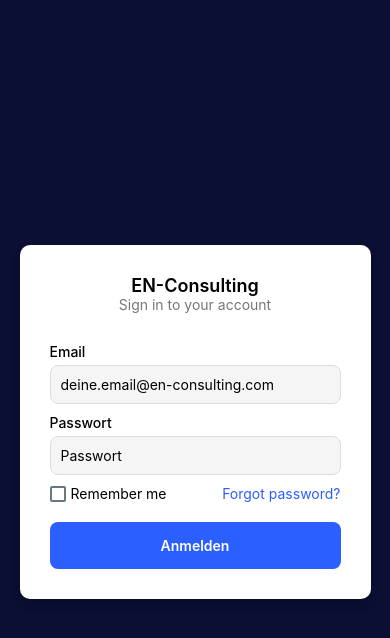
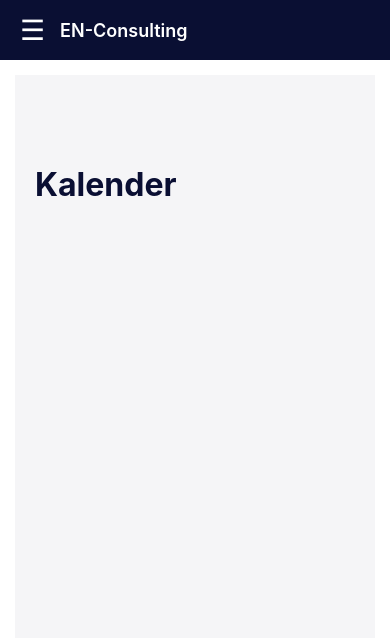
Before and after one commit to tobias200728/EN-Consulting_Projektmanagement-tool, a React Native app in the folder frontend/: screen /Calendar in a window 390 px wide. Shown: the top 638 px of the page. Built offline with nearby package versions, Linux system fonts and the light colour scheme.

Commit message:
add components

```diff
--- a/frontend/App.jsx
+++ b/frontend/App.jsx
@@ -2,9 +2,12 @@ import { StatusBar } from 'expo-status-bar';
 import { StyleSheet, Text, View } from 'react-native';
 import { NavigationContainer } from '@react-navigation/native';
 import { createNativeStackNavigator } from '@react-navigation/native-stack';
-import Home from './components/Home';
 import Login from './components/Login';
 import Layout from './components/Layout';
+import Dashboard from './components/Dashboard';
+import Projects from './components/Projects';
+import Calendar from './components/Calendar';
+import Documents from './components/Documents';
 
 const Stack = createNativeStackNavigator();
 
@@ -13,8 +16,12 @@ export default function App() {
     <NavigationContainer>
       <Stack.Navigator screenOptions={{headerShown: false}}>
         <Stack.Screen name="Login" component={Login} />
-        <Stack.Screen name="Home" component={Home} />
         <Stack.Screen name="Layout" component={Layout} />
+        <Stack.Screen name="Dashboard" component={Dashboard} />
+        <Stack.Screen name="Projects" component={Projects} />
+        <Stack.Screen name="Calendar" component={Calendar} />
+        <Stack.Screen name="Documents" component={Documents} />
+
       </Stack.Navigator>
       <StatusBar style="auto" />
     </NavigationContainer>
--- /dev/null
+++ b/frontend/components/Calendar.jsx
@@ -0,0 +1,31 @@
+import React from "react"
+import { View, Text, StyleSheet } from "react-native"
+import Layout from "./Layout"
+
+const Calendar = () => {
+  return (
+    <Layout>
+      <View style={styles.container}>
+        <Text style={styles.title}>Kalender</Text>
+      </View>
+    </Layout>
+  )
+}
+
+const styles = StyleSheet.create({
+  container: {
+    flex: 1,
+    backgroundColor: '#f5f5f7',
+    paddingTop: 80, // Platz für den Hamburger-Button im Layout
+  },
+  title: {
+    fontSize: 32,
+    fontWeight: 'bold',
+    color: '#0a0f33',
+    marginLeft: 20,
+    marginTop: 10,
+    textAlign: 'left', // Links ausrichten
+  },
+})
+
+export default Calendar
--- /dev/null
+++ b/frontend/components/Dashboard.jsx
@@ -0,0 +1,31 @@
+import React from "react"
+import { View, Text, StyleSheet } from "react-native"
+import Layout from "./Layout"
+
+const Dashboard = () => {
+  return (
+    <Layout>
+      <View style={styles.container}>
+        <Text style={styles.title}>Dashboard</Text>
+      </View>
+    </Layout>
+  )
+}
+
+const styles = StyleSheet.create({
+  container: {
+    flex: 1,
+    backgroundColor: '#f5f5f7',
+    paddingTop: 80, // Platz für den Hamburger-Button im Layout
+  },
+  title: {
+    fontSize: 32,
+    fontWeight: 'bold',
+    color: '#0a0f33',
+    marginLeft: 20,
+    marginTop: 10,
+    textAlign: 'left', // Links ausrichten
+  },
+})
+
+export default Dashboard
--- /dev/null
+++ b/frontend/components/Documents.jsx
@@ -0,0 +1,31 @@
+import React from "react"
+import { View, Text, StyleSheet } from "react-native"
+import Layout from "./Layout"
+
+const Documents = () => {
+  return (
+    <Layout>
+      <View style={styles.container}>
+        <Text style={styles.title}>Dokumente</Text>
+      </View>
+    </Layout>
+  )
+}
+
+const styles = StyleSheet.create({
+  container: {
+    flex: 1,
+    backgroundColor: '#f5f5f7',
+    paddingTop: 80, // Platz für den Hamburger-Button im Layout
+  },
+  title: {
+    fontSize: 32,
+    fontWeight: 'bold',
+    color: '#0a0f33',
+    marginLeft: 20,
+    marginTop: 10,
+    textAlign: 'left', // Links ausrichten
+  },
+})
+
+export default Documents
--- a/frontend/components/Home.jsx
+++ /dev/null
@@ -1,13 +0,0 @@
-import React from "react"
-import { View, Text } from "react-native"
-import styles from "../style/Home.styles"
-
-const Home = () => {
-  return (
-    <View style={styles.container}>
-      <Text style={styles.title}>hello</Text>
-    </View>
-  )
-}
-
-export default Home
--- a/frontend/components/Layout.jsx
+++ b/frontend/components/Layout.jsx
@@ -21,7 +21,7 @@ export default function Layout({ children }) {
     <View style={styles.container}>
       {/* Sidebar */}
       <Animated.View style={[styles.sidebar, { left: slideAnim }]}>
-        <Sidebar onNavigate={toggleMenu} />
+        <Sidebar onPress={toggleMenu} />
       </Animated.View>
 
       {/* Overlay */}
--- a/frontend/components/Login.jsx
+++ b/frontend/components/Login.jsx
@@ -1,33 +1,55 @@
 import React, { useState } from 'react';
 import { View, Text, TextInput, TouchableOpacity, StyleSheet, CheckBox } from 'react-native';
-import Home from './Home';
 
-export default function Login({ navigation }) {
-  const [email, setEmail] = useState('');
+const Login = ({ navigation }) => {
+  const [username, setUsername] = useState('');
   const [password, setPassword] = useState('');
   const [rememberMe, setRememberMe] = useState(false);
 
-  const handleLogin = () => {
-    console.log('Logging in with', { email, password, rememberMe });
+   const handleLogin = async () => {
 
     //API-Call
 
-    //wenn erfolgreich:
-    navigation.navigate('Layout');
-  };
+  //   try {
+  //     const res = await fetch("http://127.0.0.1:8000/login/", {
+  //       method: "POST",
+  //       headers: {
+  //         "Content-Type": "application/x-www-form-urlencoded"
+  //       },
+  //       body:
+  //         username,
+  //         password
+  //     }).toString()
+
+  //     console.log("Status:", res.status);
+
+  //     if (!res.ok) {
+  //       const err = await res.json();
+  //       console.log("Error:", err);
+  //       return;
+  //     }
+
+  //     const data = await res.json();
+  //     console.log("Login erfolgreich:", data);
+
+       navigation.navigate("Dashboard");
+
+  //   } catch (error) {
+  //     console.log("Network error:", error);
+  //   }
+    }
 
   return (
     <View style={styles.container}>
       <View style={styles.loginBox}>
         <Text style={styles.title}>EN-Consulting</Text>
-        <Text style={styles.subtitle}>Sign in to your account</Text>
 
-        <Text style={styles.label}>Email</Text>
+        <Text style={styles.label}>Name</Text>
         <TextInput
           style={styles.input}
-          placeholder="deine.email@en-consulting.com"
-          value={email}
-          onChangeText={setEmail}
+          placeholder="Benutzername"
+          value={username}
+          onChangeText={setUsername}
         />
 
         <Text style={styles.label}>Passwort</Text>
@@ -40,10 +62,10 @@ export default function Login({ navigation }) {
         />
 
         <View style={styles.row}>
-          <View style={styles.rememberMe}>
-            <CheckBox value={rememberMe} onValueChange={setRememberMe} />
-            <Text style={styles.rememberText}>Remember me</Text>
-          </View>
+          {/* <View style={styles.rememberMe}> */}
+            {/* <CheckBox value={rememberMe} onValueChange={setRememberMe} /> */}
+            {/* <Text style={styles.rememberText}>Remember me</Text> */}
+          {/* </View> */}
           <TouchableOpacity>
             <Text style={styles.forgot}>Forgot password?</Text>
           </TouchableOpacity>
@@ -133,3 +155,5 @@ const styles = StyleSheet.create({
     marginTop: 10,
   },
 });
+
+export default Login
--- /dev/null
+++ b/frontend/components/Projects.jsx
@@ -0,0 +1,31 @@
+import React from "react"
+import { View, Text, StyleSheet } from "react-native"
+import Layout from "./Layout"
+
+const Projects = () => {
+  return (
+    <Layout>
+      <View style={styles.container}>
+        <Text style={styles.title}>Projekte</Text>
+      </View>
+    </Layout>
+  )
+}
+
+const styles = StyleSheet.create({
+  container: {
+    flex: 1,
+    backgroundColor: '#f5f5f7',
+    paddingTop: 80, // Platz für den Hamburger-Button im Layout
+  },
+  title: {
+    fontSize: 32,
+    fontWeight: 'bold',
+    color: '#0a0f33',
+    marginLeft: 20,
+    marginTop: 10,
+    textAlign: 'left', // Links ausrichten
+  },
+})
+
+export default Projects
--- a/frontend/components/Sidebar.jsx
+++ b/frontend/components/Sidebar.jsx
@@ -1,18 +1,40 @@
 import React, { useState } from 'react';
-import { View, Text, TouchableOpacity, StyleSheet, Platform } from 'react-native';
+import { View, Text, TouchableOpacity, StyleSheet } from 'react-native';
+import { useNavigation } from '@react-navigation/native';
 
-export default function Sidebar({ onNavigate }) {
+export default function Sidebar({ onPress }) {
   const [hoverIndex, setHoverIndex] = useState(null);
+  const navigation = useNavigation();
 
   const menuItems = [
-    { label: "Home", icon: "🏠" },
-    { label: "Reports", icon: "📄" },
-    { label: "Settings", icon: "⚙️" },
-    { label: "Logout", icon: "🚪" }
+    { label: "Projekte", icon: "🚧", screen: "Projects" },
+    { label: "Kalender", icon: "📅", screen: "Calendar" },
+    { label: "Dokumente", icon: "📄", screen: "Documents" },
+    { label: "Abmelden", icon: "🚪", screen: "Login" }
   ];
+
+  const handlePress = (screen) => {
+    if (screen === "Login") {
+      // Logout-Logik
+      navigation.navigate("Login");
+    } else {
+      navigation.navigate(screen);
+    }
+    onPress(); // Sidebar schließen
+  };
 
   return (
     <View style={styles.container}>
+      {/* Logo Bereich */}
+      <View style={styles.logoContainer}>
+        {/* <Text style={styles.logo}>EN</Text> */}
+        <View>
+          <Text style={styles.logoText}>EN-Consulting</Text>
+        </View>
+      </View>
+
+      {/* Navigation Items */}
+      <View style={styles.menuContainer}>
         {menuItems.map((item, index) => {
           const isHovering = hoverIndex === index;
 
@@ -23,46 +45,101 @@ export default function Sidebar({ onNavigate }) {
                 styles.item,
                 isHovering && styles.itemHover
               ]}
-            onPress={onNavigate}
-
-            // Hover für Web
-            {...(Platform.OS === 'web' && {
-              onMouseEnter: () => setHoverIndex(index),
-              onMouseLeave: () => setHoverIndex(null),
-            })}
-
-            // Press für Mobile
+              onPress={() => handlePress(item.screen)}
               onPressIn={() => setHoverIndex(index)}
               onPressOut={() => setHoverIndex(null)}
             >
-            <Text style={styles.text}>
-              {item.icon}  {item.label}
-            </Text>
+              <Text style={styles.icon}>{item.icon}</Text>
+              <Text style={styles.text}>{item.label}</Text>
             </TouchableOpacity>
           );
         })}
+      </View>
+
+      {/* Footer */}
+      <View style={styles.footer}>
+        <Text style={styles.footerText}>© 2025 EN-Consulting</Text>
+        <Text style={styles.footerSub}>Version 1.0</Text>
+      </View>
     </View>
   );
 }
 
 const styles = StyleSheet.create({
   container: {
-    paddingTop: 30,
+    flex: 1,
+    backgroundColor: '#0a0f33',
     paddingHorizontal: 20,
-    backgroundColor: '#0a0f33',
+  },
+  logoContainer: {
+    flexDirection: 'row',
+    alignItems: 'center',
+    paddingTop: 50,
+    paddingBottom: 40,
+    borderBottomWidth: 1,
+    borderBottomColor: 'rgba(255,255,255,0.1)',
+  },
+  logo: {
+    fontSize: 32,
+    fontWeight: 'bold',
+    color: '#2b5fff',
+    marginRight: 15,
+    backgroundColor: 'rgba(255,255,255,0.1)',
+    width: 60,
+    height: 60,
+    textAlign: 'center',
+    lineHeight: 60,
+    borderRadius: 12,
+  },
+  logoText: {
+    fontSize: 18,
+    fontWeight: 'bold',
+    color: 'white',
+    letterSpacing: 1,
+  },
+  logoSub: {
+    fontSize: 12,
+    color: 'rgba(255,255,255,0.6)',
+    marginTop: 2,
+  },
+  menuContainer: {
     flex: 1,
+    paddingTop: 20,
   },
   item: {
-    paddingVertical: 15,
-    paddingHorizontal: 10,
-    borderRadius: 8,
+    flexDirection: 'row',
+    alignItems: 'center',
+    paddingVertical: 16,
+    paddingHorizontal: 15,
+    borderRadius: 10,
+    marginBottom: 8,
   },
   itemHover: {
-    backgroundColor: 'rgba(255,255,255,0.2)',
+    backgroundColor: 'rgba(255,255,255,0.15)',
+  },
+  icon: {
+    fontSize: 20,
+    color: 'white',
+    marginRight: 15,
+    width: 30,
   },
   text: {
-    fontSize: 18,
+    fontSize: 16,
     color: 'white',
     fontWeight: '500',
   },
+  footer: {
+    paddingVertical: 25,
+    borderTopWidth: 1,
+    borderTopColor: 'rgba(255,255,255,0.1)',
+  },
+  footerText: {
+    fontSize: 12,
+    color: 'rgba(255,255,255,0.5)',
+    marginBottom: 4,
+  },
+  footerSub: {
+    fontSize: 11,
+    color: 'rgba(255,255,255,0.4)',
+  },
 });
```
Also changed, not shown: 1 other file (tests, documents, lock files or other folders). Lines whose indentation alone changed are shown as unchanged.
